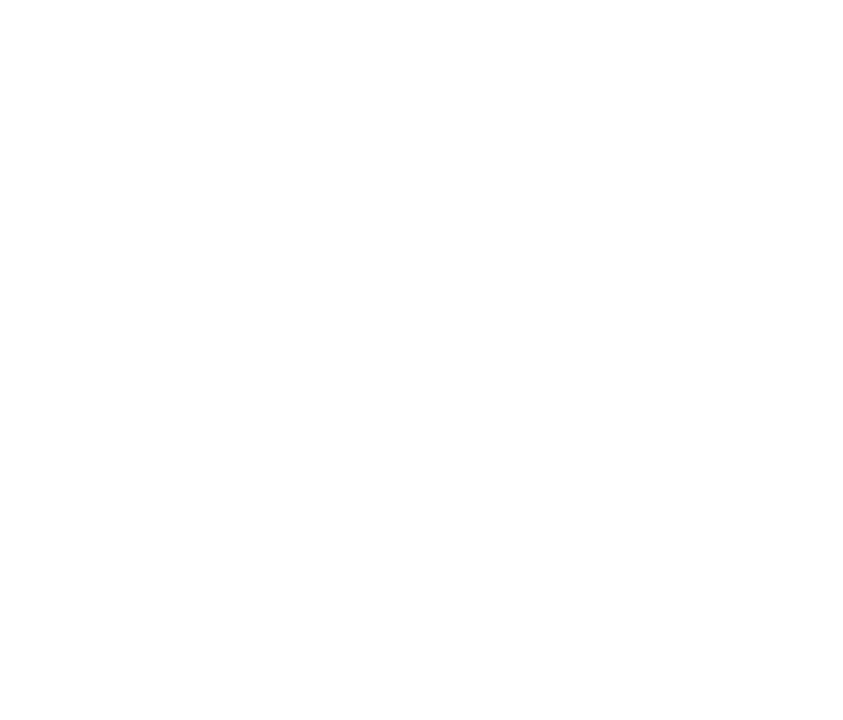
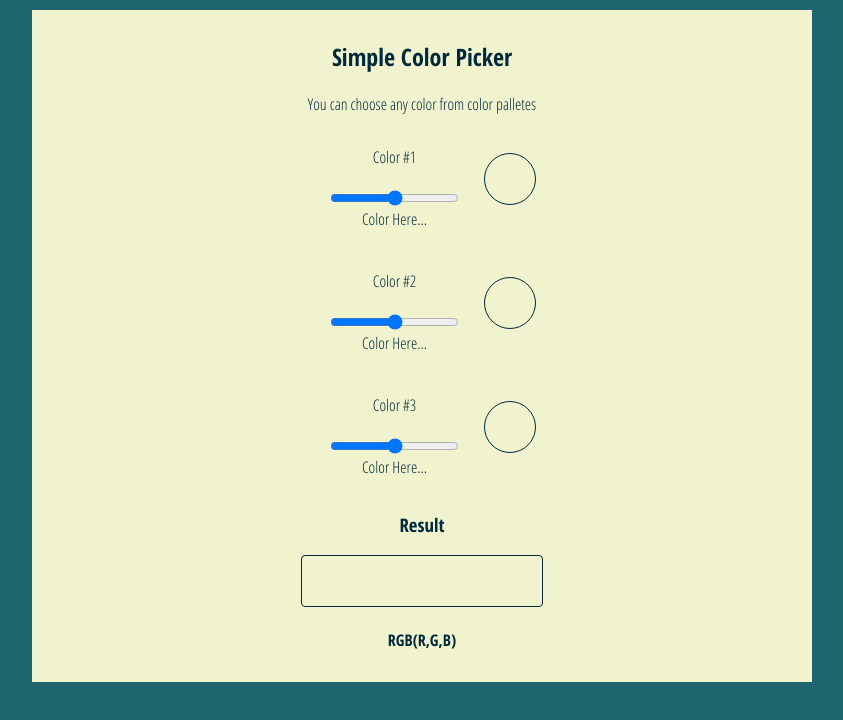
Before and after one commit to sprihozhiy/js-color-picker, a plain HTML site: page index.html in a window 1280 px wide. Shown: the whole page, without its empty margins (218-1061 px from the left). Drawn offline with Linux system fonts and the light colour scheme.

Commit message:
full working app

```diff
--- a/index.html
+++ b/index.html
@@ -3,8 +3,44 @@
   <head>
     <meta charset="utf-8">
     <title>JavaScript Color Picker</title>
+    <link rel="stylesheet" href="style.css">
+    <link href='https://fonts.googleapis.com/css?family=Open+Sans+Condensed:300,700' rel='stylesheet' type='text/css'>
   </head>
   <body>
+    <div class="container">
+        <h2>Simple Color Picker</h2>
+        <p>You can choose any color from color palletes</p>
+        <div class="colorBlock">
+          <div class="wrapper">
+            <label for="firstColor">Color #1</label>
+            <input type="range" id="firstColor" min="0" max="255">
+            <span id="rangeOutput1">Color Here...</span>
+          </div>
+          <div class="colorCircle" id="firstCircle"></div>
+        </div>
+        <div class="colorBlock">
+          <div class="wrapper">
+            <label for="secondColor">Color #2</label>
+            <input type="range" id="secondColor" min="0" max="255">
+            <span id="rangeOutput2">Color Here...</span>
+          </div>
+          <div class="colorCircle" id="secondCircle"></div>
+        </div>
+        <div class="colorBlock">
+          <div class="wrapper">
+            <label for="thirdColor">Color #3</label>
+            <input type="range" id="thirdColor" min="0" max="255">
+            <span id="rangeOutput3">Color Here...</span>
+          </div>
+          <div class="colorCircle" id="thirdCircle"></div>
+        </div>
+        <div>
+          <h3>Result</h3>
+          <div  id="outputColor"></div>
+        </div>
+        <div id="outputValue"><h4>RGB(<span id="rgb1">R</span>,<span id="rgb2">G</span>,<span id="rgb3">B</span>)</h4></div>
+    </div>
 
+    <script src="script.js"></script>
   </body>
 </html>
--- a/script.js
+++ b/script.js
@@ -0,0 +1,25 @@
+var color1 = document.getElementById('firstColor');
+var color2 = document.getElementById('secondColor');
+var color3 = document.getElementById('thirdColor');
+
+
+color1.oninput = function() {
+  document.getElementById('rangeOutput1').innerHTML = color1.value;
+  document.getElementById('firstCircle').style.backgroundColor = "rgb(" + color1.value + ", 0, 0)";
+  document.getElementById('outputColor').style.backgroundColor = "rgb("+ color1.value + ", " + color2.value + ", " + color3.value +")";
+  document.getElementById('rgb1').innerHTML = color1.value;
+};
+
+color2.oninput = function() {
+  document.getElementById('rangeOutput2').innerHTML = color2.value;
+  document.getElementById('secondCircle').style.backgroundColor = "rgb(0, " + color2.value + ", 0)";
+  document.getElementById('outputColor').style.backgroundColor = "rgb("+ color1.value + ", " + color2.value + ", " + color3.value +")";
+  document.getElementById('rgb2').innerHTML = color2.value;
+};
+
+color3.oninput = function() {
+  document.getElementById('rangeOutput3').innerHTML = color3.value;
+  document.getElementById('thirdCircle').style.backgroundColor = "rgb(0, 0, " + color3.value + ")";
+  document.getElementById('outputColor').style.backgroundColor = "rgb("+ color1.value + ", " + color2.value + ", " + color3.value +")";
+  document.getElementById('rgb3').innerHTML = color3.value;
+};
--- a/style.css
+++ b/style.css
@@ -0,0 +1,60 @@
+/*
+#00293c - navy
+#1e656d - peacock blue
+#f1f3ce - ivory
+#f62a00 - candy apple
+*/
+
+body {
+  background-color: #1e656d;
+  box-sizing: border-box;
+  font-family: 'Open Sans Condensed', sans-serif;
+}
+
+.container {
+  width: 760px;
+  margin: 10px auto;
+  padding: 10px;
+  background: #f1f3ce;
+  color: #00293c;
+  text-align: center;
+}
+
+.colorBlock {
+  padding: 15px 0;
+  margin-bottom: 10px;
+  position: relative;
+}
+
+.wrapper {
+  display: inline-block;
+  position: relative;
+}
+
+label {
+  padding-bottom: 20px;
+  display: inline-block;
+}
+
+input {
+  display: block;
+}
+
+.colorCircle {
+  width: 50px;
+  height: 50px;
+  border-radius: 100%;
+  border: 1px solid #00293c;
+  display: inline-block;
+  position: relative;
+  bottom: 20px;
+  left: 20px;
+}
+
+#outputColor {
+  margin: 0 auto;
+  height: 50px;
+  width: 240px;
+  border: 1px solid #00293c;
+  border-radius: 4px;
+}
```
